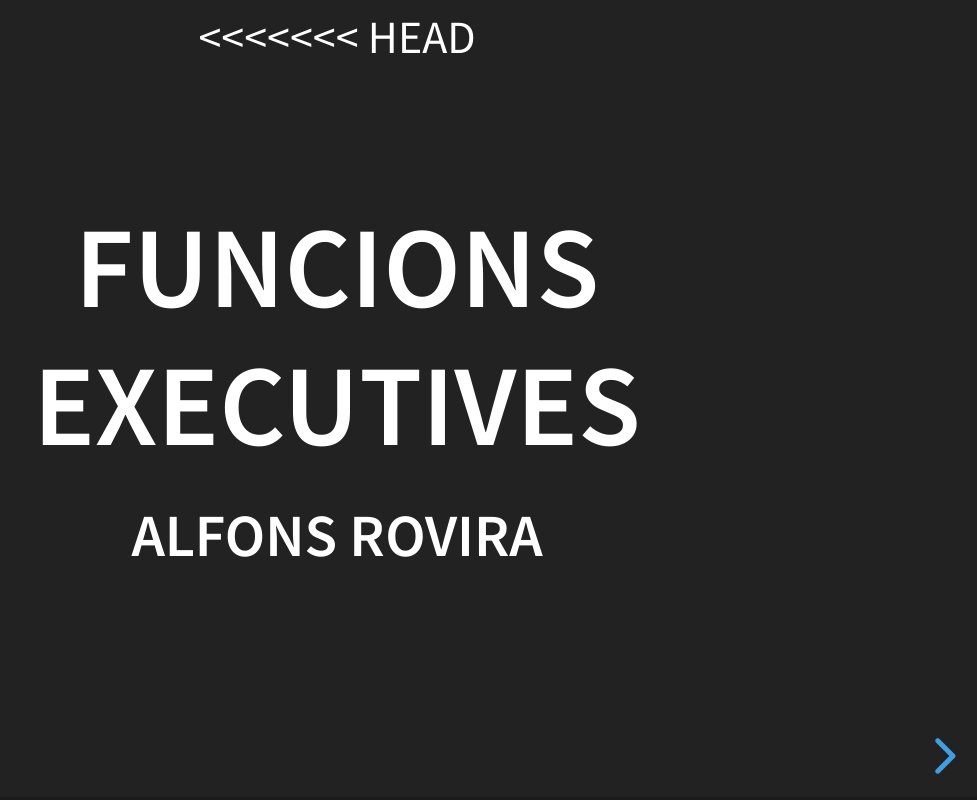
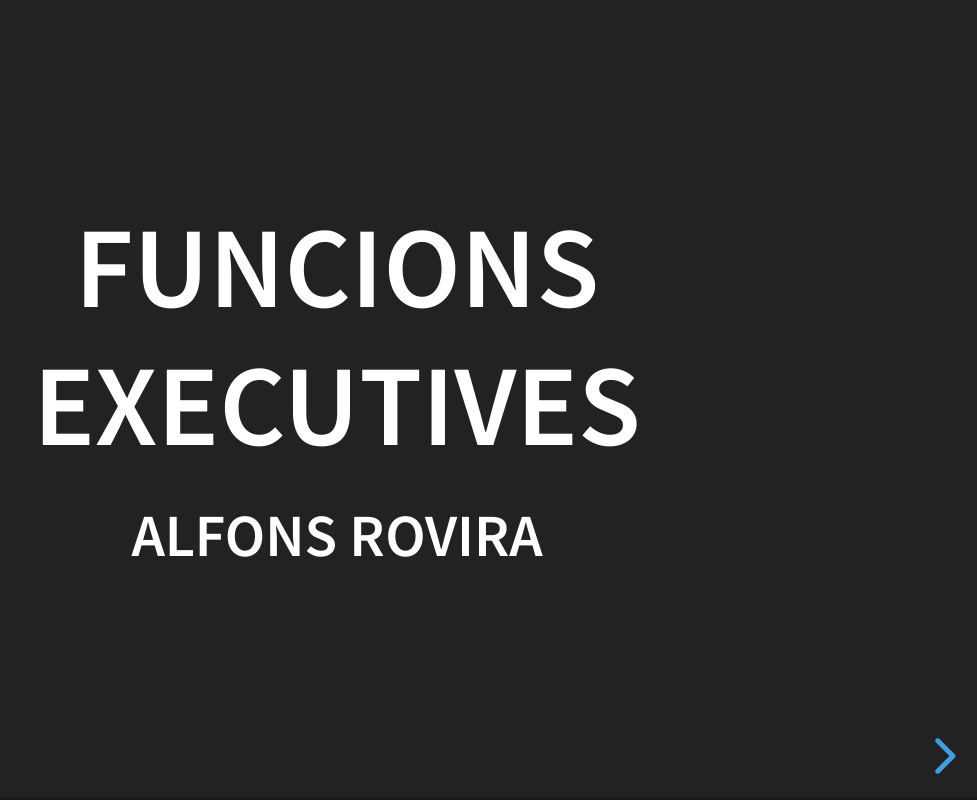
Before and after one commit to inclusa/Funcions, a website: page index.html in a window 1280 px wide. Shown: the whole page, without its empty margins (303-1280 px from the left). Drawn offline with Linux system fonts and the light colour scheme.

Commit message:
Arrenglat code

```diff
--- a/index.html
+++ b/index.html
@@ -29,8 +29,6 @@
 				  <h1>Funcions Executives</h1>
 				  <h3>Alfons Rovira</h3>
 				</section>
-<<<<<<< HEAD
-
 
 </section>
 <section data-markdown>
@@ -47,7 +45,8 @@
     Raonament
     Memòria de Treball
     Estimació Temporal
-=======
+  </textera>
+</section>
         			<section>
 				  <pre>
 				    <code>
```
